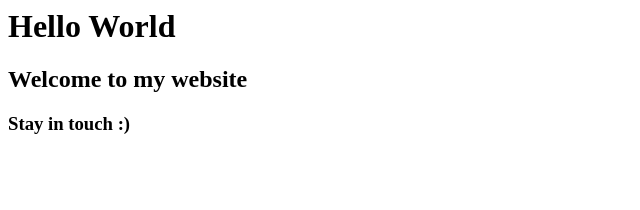
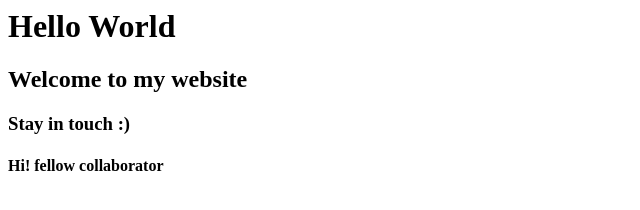
Before and after one commit to noortoshani/cfg-test, a plain HTML site: page index.html in a window 1280 px wide. Shown: the whole page, without its empty margins (0-640 px from the left). Drawn offline with Linux system fonts and the light colour scheme.

Commit message:
hi-header

```diff
--- a/index.html
+++ b/index.html
@@ -1,3 +1,4 @@
 <h1>Hello World</h1>
 <h2>Welcome to my website</h2>
 <h3>Stay in touch :)</h3>
+<h4>Hi! fellow collaborator</h4>
```
